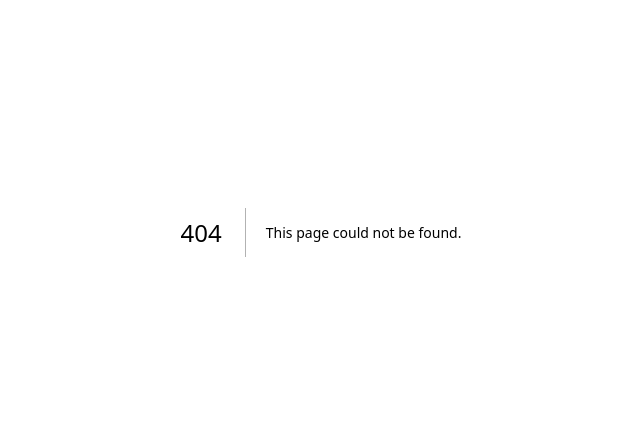
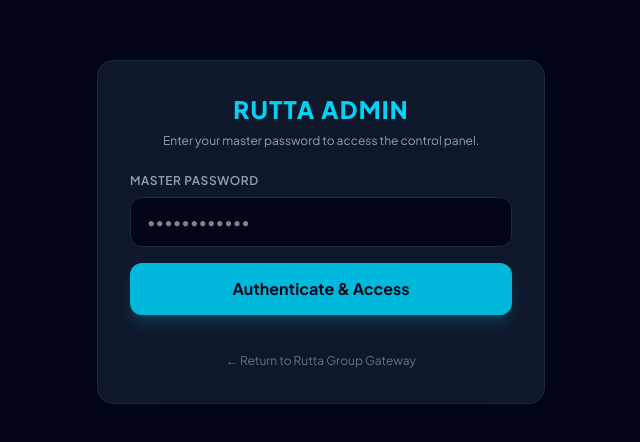
Before and after one commit to rutta254/rutta-website, a Next.js app: page /admin/login in a window 1280 px wide. Before the commit this address had no page. Shown: the part 168-610 px from the top of the page, without its empty margins (319-959 px from the left). Built offline with nearby package versions, Linux system fonts and the light colour scheme.

Commit message:
Add secure Rutta Group admin login form and dashboard overview

```diff
--- /dev/null
+++ b/src/app/admin/login/page.tsx
@@ -0,0 +1,73 @@
+// src/app/admin/login/page.tsx
+'use client';
+
+import { useState } from 'react';
+import { useRouter } from 'next/navigation';
+import Link from 'next/link';
+
+export default function AdminLoginPage() {
+  const [password, setPassword] = useState('');
+  const [error, setError] = useState(false);
+  const router = useRouter();
+
+  const handleLogin = (e: React.FormEvent) => {
+    e.preventDefault();
+
+    // Set your secure master password here
+    if (password === 'RuttaGroup2026!') {
+      // Secure admin cookie valid for 24 hours
+      document.cookie = "admin_auth=true; path=/; max-age=86400; Secure; SameSite=Strict";
+      router.push('/admin');
+    } else {
+      setError(true);
+    }
+  };
+
+  return (
+    <div className="min-h-screen bg-slate-950 text-slate-100 flex flex-col justify-center items-center p-6">
+      <div className="w-full max-w-md bg-slate-900 border border-slate-800 rounded-2xl p-8 shadow-2xl space-y-6">
+
+        <div className="text-center space-y-2">
+          <h1 className="text-2xl font-black tracking-wider text-cyan-400">RUTTA ADMIN</h1>
+          <p className="text-xs text-slate-400">Enter your master password to access the control panel.</p>
+        </div>
+
+        <form onSubmit={handleLogin} className="space-y-4">
+          <div>
+            <label className="block text-xs font-semibold uppercase tracking-wider text-slate-400 mb-2">
+              Master Password
+            </label>
+            <input
+              type="password"
+              value={password}
+              onChange={(e) => { setPassword(e.target.value); setError(false); }}
+              placeholder="••••••••••••"
+              className="w-full px-4 py-3 bg-slate-950 border border-slate-800 rounded-xl text-white focus:outline-none focus:border-cyan-500 transition"
+              required
+            />
+          </div>
+
+          {error && (
+            <p className="text-xs text-rose-400 font-medium text-center">
+              Invalid password. Please try again.
+            </p>
+          )}
+
+          <button
+            type="submit"
+            className="w-full py-3.5 bg-cyan-500 hover:bg-cyan-400 text-slate-950 font-bold rounded-xl transition shadow-lg shadow-cyan-500/20"
+          >
+            Authenticate & Access
+          </button>
+        </form>
+
+        <div className="text-center pt-2">
+          <Link href="/" className="text-xs text-slate-500 hover:text-slate-300 transition">
+            &larr; Return to Rutta Group Gateway
+          </Link>
+        </div>
+
+      </div>
+    </div>
+  );
+}
--- /dev/null
+++ b/src/app/admin/page.tsx
@@ -0,0 +1,39 @@
+// src/app/admin/page.tsx
+'use client';
+
+import Link from 'next/link';
+
+export default function AdminOverview() {
+  return (
+    <div className="space-y-6">
+      <div>
+        <h1 className="text-3xl font-black text-white">Admin Control Center</h1>
+        <p className="text-sm text-slate-400 mt-1">
+          Manage your enterprise ventures, backend pipelines, and platform states.
+        </p>
+      </div>
+
+      <div className="grid grid-cols-1 md:grid-cols-3 gap-6">
+        <div className="bg-white p-6 rounded-2xl shadow-sm border border-slate-200">
+          <h3 className="font-bold text-slate-900">Haya Structures</h3>
+          <p className="text-xs text-slate-500 mt-1">Engineering tools & API telemetry.</p>
+          <Link href="/haya-structures" className="text-xs font-semibold text-blue-600 mt-4 block">
+            View Live Suite &rarr;
+          </Link>
+        </div>
+
+        <div className="bg-white p-6 rounded-2xl shadow-sm border border-slate-200">
+          <h3 className="font-bold text-slate-900">Automation Workflows</h3>
+          <p className="text-xs text-slate-500 mt-1">Manage Make.com / n8n cross-posting.</p>
+          <span className="text-xs font-semibold text-purple-600 mt-4 block">Connected</span>
+        </div>
+
+        <div className="bg-white p-6 rounded-2xl shadow-sm border border-slate-200">
+          <h3 className="font-bold text-slate-900">System Security</h3>
+          <p className="text-xs text-slate-500 mt-1">Admin Session Status: Active</p>
+          <span className="text-xs font-semibold text-emerald-600 mt-4 block">Protected</span>
+        </div>
+      </div>
+    </div>
+  );
+}
--- a/src/app/page.tsx
+++ b/src/app/page.tsx
@@ -29,7 +29,7 @@ export default function RooterGroupGateway() {
             Welcome to <span className="text-cyan-400">Rutta Group</span>
           </h2>
           <p className="text-base md:text-lg text-slate-400 max-w-xl mx-auto">
-            The central ecosystem connecting Meraki Ranch, Haya Structures, Haya Feeds,Cloudmore Collections, Art4u, and live global markets.
+            The central ecosystem connecting Meraki Ranch, Haya Structures, Haya Feeds,Cloudmore, Art4u and live global markets.
           </p>
         </div>
 
```
